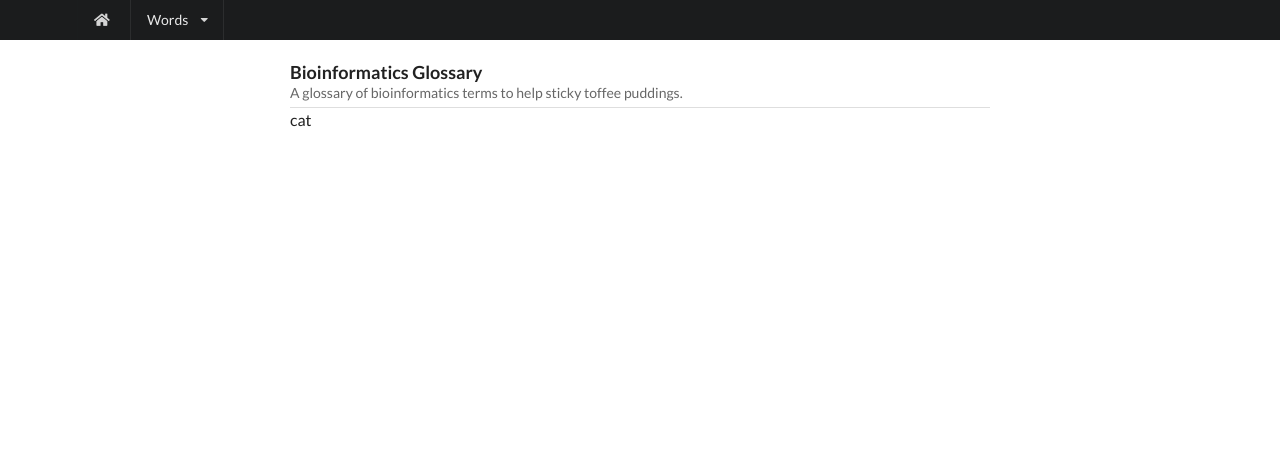
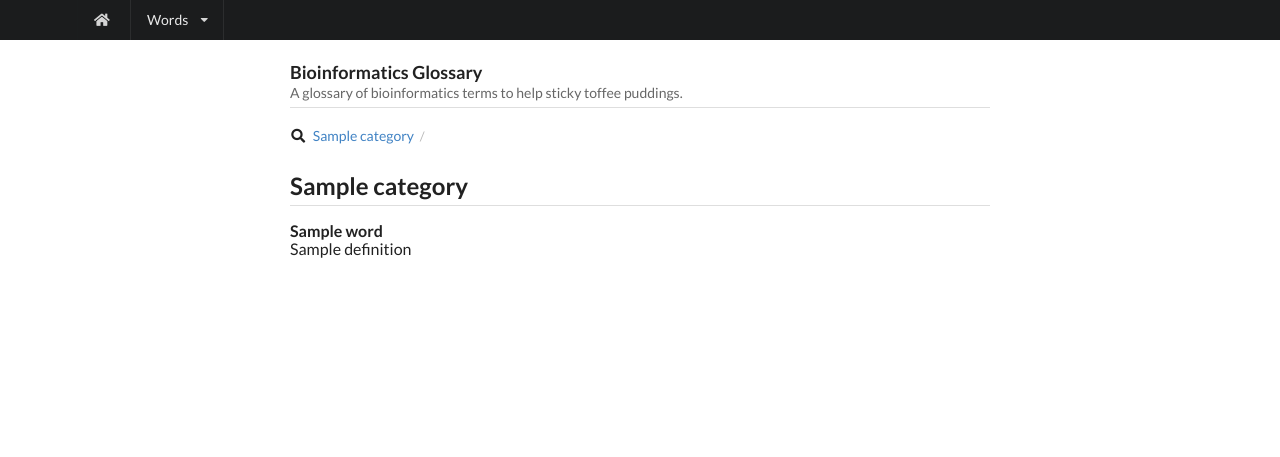
Before and after one commit to theocole/binfx-glossary, a Django app: template words/templates/words/categories.html in a window 1280 px wide. Shown: the top 457 px of the page. Run offline with Django 3.2, Linux system fonts and the light colour scheme; data comes from the database, SQL or seed files in the repository; the template is opened without the code that fills it: values that come from a table or form of the project are taken from there, most other values are stand-ins (such as "Sample title", 1, 10 or a date in 2020).

Commit message:
category view

```diff
--- a/words/templates/words/categories.html
+++ b/words/templates/words/categories.html
@@ -1,5 +1,24 @@
 {% extends 'base.html' %}
 {% load static %}
 {% block content %}
-    cat
+<div class="ui breadcrumb">
+<i class="search icon"></i>
+    {% for category, words in words_by_category.items %}
+        <a class="section" href="#{{category.id}}">
+            {{ category.name }}
+        </a>
+        <div class="divider"> / </div>
+    {% endfor %}
+</div>
+{% for category, words in words_by_category.items %}
+<h2 id="{{ category.id }}"class="ui dividing header">{{ category.name }}</h2>
+<div class="ui relaxed list">
+    {% for word in words %}
+    <div class="item">
+        <div class="header">{{ word.word }}</div>
+        {{ word.definition }}
+    </div>
+    {% endfor %}
+</div>
+{% endfor %}
 {% endblock content %}
--- a/words/views.py
+++ b/words/views.py
@@ -71,4 +71,9 @@ class CategoriesView(View):
         context['add_category_form'] = add_category_form
 
         categories = Category.objects.all()
+        words_by_category = {
+            category: Word.objects.filter(category=category)
+            for category in categories
+        }
+        context['words_by_category'] = words_by_category
         return render(request, 'words/categories.html', context)
```
